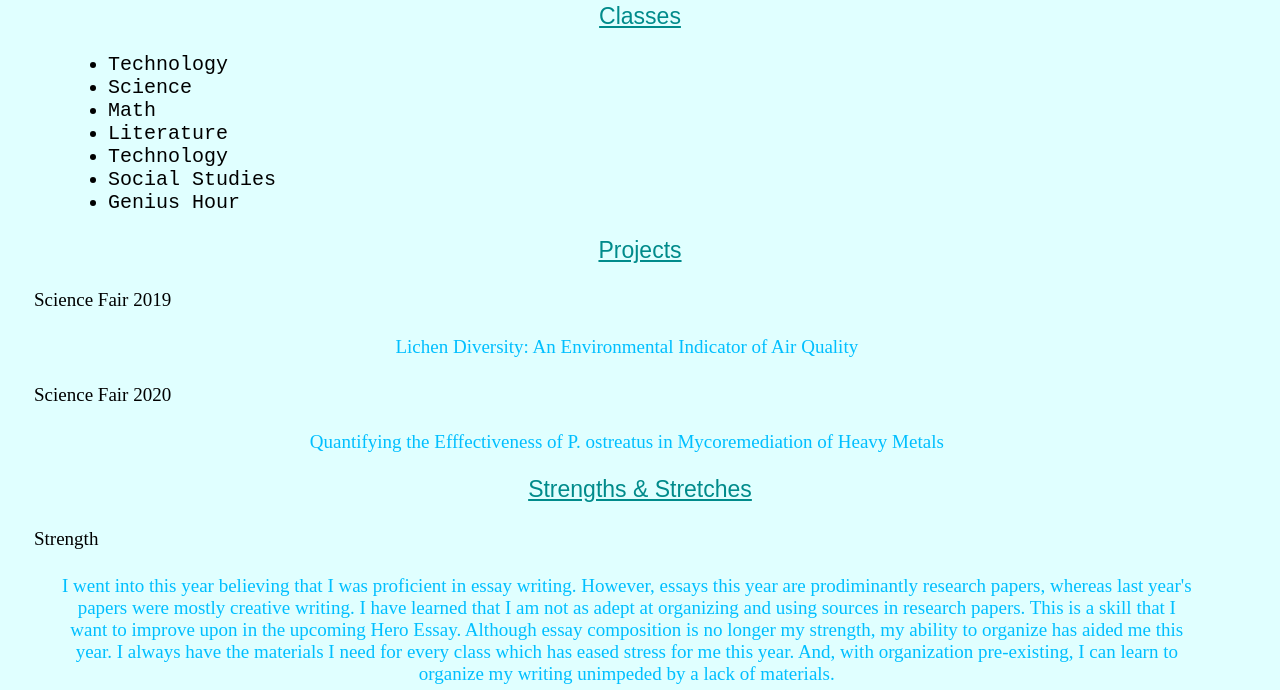
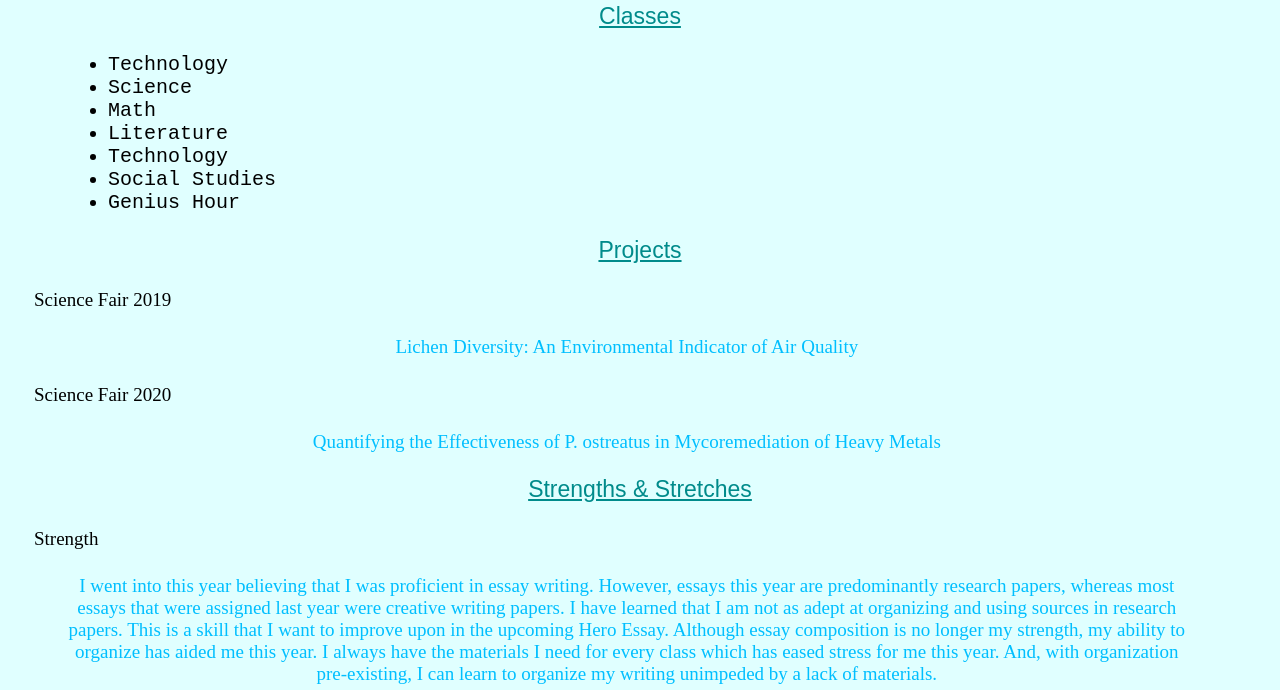
Before and after one commit to GraceDigPort/GraceDigPort.github.io, a plain HTML site: page School.html in a window 1280 px wide. Shown: the part 110-800 px from the top of the page. Drawn offline with Linux system fonts and the light colour scheme.

Commit message:
Update School.html

```diff
--- a/School.html
+++ b/School.html
@@ -24,10 +24,10 @@
       <h4>Science Fair 2019</h4>
       <p>Lichen Diversity: An Environmental Indicator of Air Quality</p>
       <h4>Science Fair 2020</h4>
-      <p>Quantifying the Efffectiveness of P. ostreatus in Mycoremediation of Heavy Metals</p>
+      <p>Quantifying the Effectiveness of P. ostreatus in Mycoremediation of Heavy Metals</p>
       <h3>Strengths & Stretches</h3>
       <h4>Strength</h4>
-      <p> I went into this year believing that I was proficient in essay writing. However, essays this year are prodiminantly research papers, whereas last year's papers were mostly creative writing. I have learned that I am not as adept at organizing and using sources in research papers. This is a skill that I want to improve upon in the upcoming Hero Essay. Although essay composition is no longer my strength, my ability to organize has aided me this year. I always have the materials I need for every class which has eased stress for me this year. And, with organization pre-existing, I can learn to organize my writing unimpeded by a lack of materials.</p>
+      <p> I went into this year believing that I was proficient in essay writing. However, essays this year are predominantly research papers, whereas most essays that were assigned last year were creative writing papers. I have learned that I am not as adept at organizing and using sources in research papers. This is a skill that I want to improve upon in the upcoming Hero Essay. Although essay composition is no longer my strength, my ability to organize has aided me this year. I always have the materials I need for every class which has eased stress for me this year. And, with organization pre-existing, I can learn to organize my writing unimpeded by a lack of materials.</p>
       <h4>Stretch</h4>
       <p> This year, much like past years, has included group projects. I have never enjoyed group projects because they stress me out, however this year I am trying to keep a positive attitude in regards to group projects, since I have had many of them. This has forced me to acquire a more positive attitude towards them.</p>
       <h4>SMART Goal</h4>
@@ -65,5 +65,7 @@
       <p>This year in Spanish, I am improving my writing, reading, and speaking of Spanish. This activity is 'When I was little I believed that...', I believe that this project is a good example of my improved writing this year.</p>
       <img src="Images/Spanish.jpg" alt="Spanish Project">
       <h6>First page of my spanish paragraph</h6>
+      <h4> Technology </h4>
+
   </body>
 </html>
```
